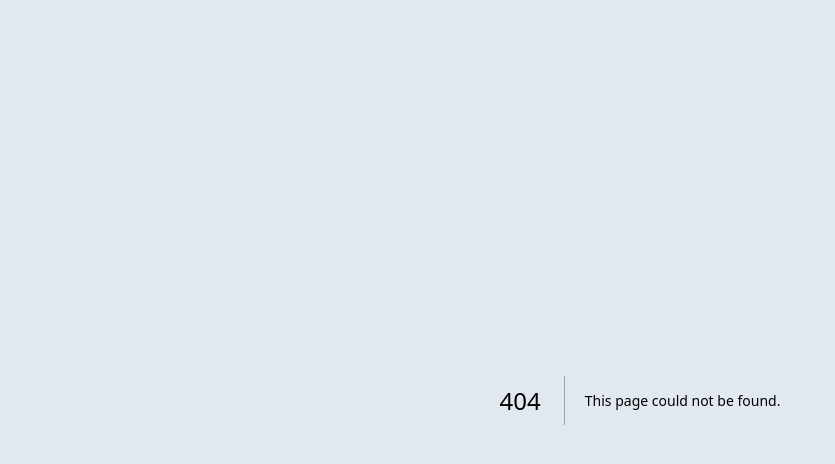
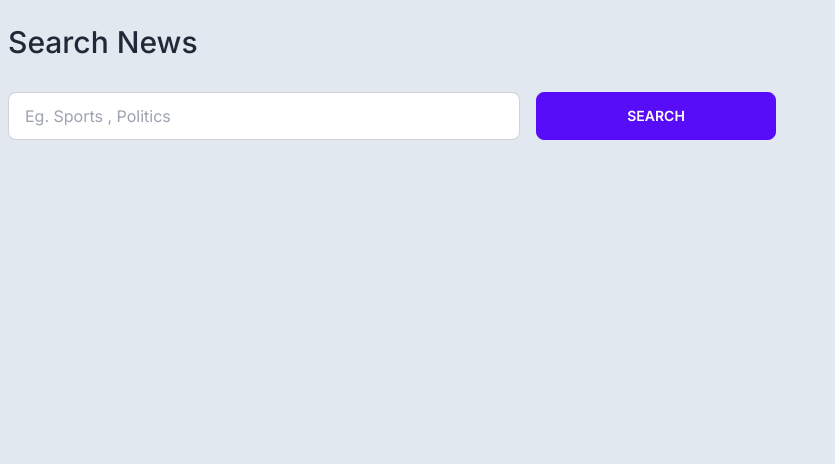
Before and after one commit to kartikpavan/NextJS-NewsApp, a Next.js app: page /search in a window 1280 px wide. Before the commit this address had no page. Shown: the top 464 px of the page, without its empty margins (0-835 px from the left). Built offline with nearby package versions, Linux system fonts and the light colour scheme.

Commit message:
Search Page

```diff
--- a/pages/_app.tsx
+++ b/pages/_app.tsx
@@ -14,7 +14,7 @@ export default function App({ Component, pageProps }: AppProps) {
         <meta name="viewport" content="width=device-width, initial-scale=1" />
         <link rel="icon" href="/favicon.ico" />
       </Head>
-      <main className="h-auto bg-slate-200">
+      <main className="min-h-[100vh] bg-slate-200">
         <Component {...pageProps} />
       </main>
     </div>
--- /dev/null
+++ b/pages/search.tsx
@@ -0,0 +1,41 @@
+import { NewsArticle } from "@/models/NewsArticle";
+import { FormEvent, useState } from "react";
+
+const SearchNewsPage = () => {
+  const [searchResults, setSearchResults] = useState<NewsArticle[] | null>(null);
+  const [searchResultsLoading, setSearchResultsLoading] = useState(false);
+  const [searchResultsError, setSearchResultsError] = useState(false);
+
+  // Submit Handler
+  const handleSubmit = (e: FormEvent<HTMLFormElement>) => {
+    e.preventDefault();
+    const formData = new FormData(e.target as HTMLFormElement);
+    const searchQuery = formData.get("searchQuery")?.toString().trim();
+    if (searchQuery) {
+      alert(searchQuery);
+    }
+  };
+
+  return (
+    <main className="p-2">
+      <h1 className="text-3xl font-medium my-4">Search News</h1>
+      <form onSubmit={handleSubmit} className="flex items-center flex-col md:flex-row md:gap-4">
+        <div className="form-control w-full max-w-lg my-2">
+          <input
+            name="searchQuery"
+            type="text"
+            placeholder="Eg. Sports , Politics"
+            className="input input-bordered w-full max-w-lg"
+          />
+        </div>
+        <div className="my-4 w-full">
+          <button type="submit" className="btn btn-primary w-60" disabled={searchResultsLoading}>
+            Search
+          </button>
+        </div>
+      </form>
+    </main>
+  );
+};
+
+export default SearchNewsPage;
```
